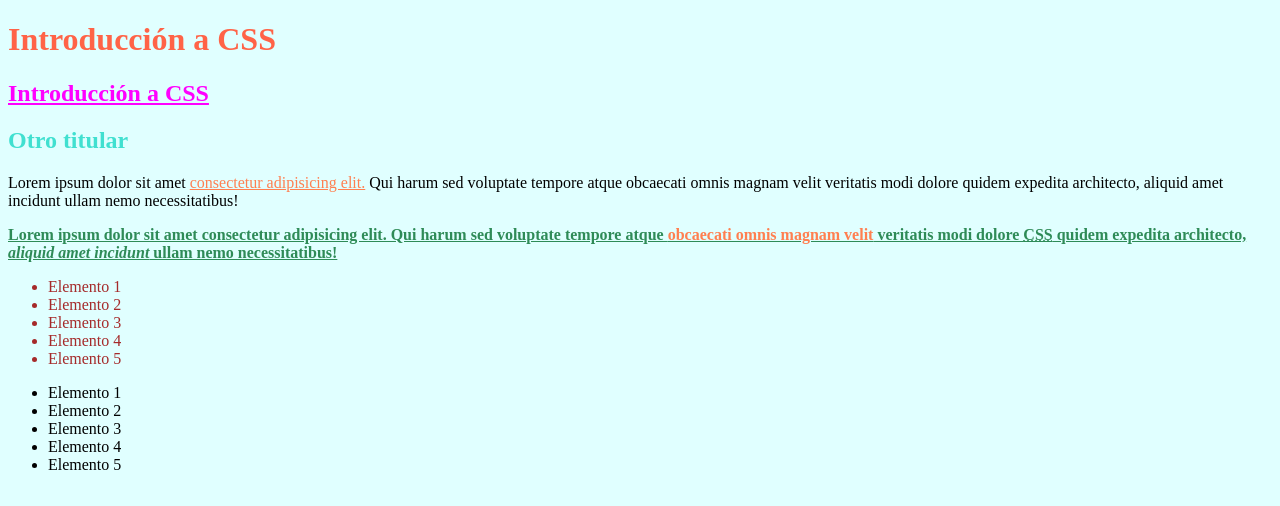
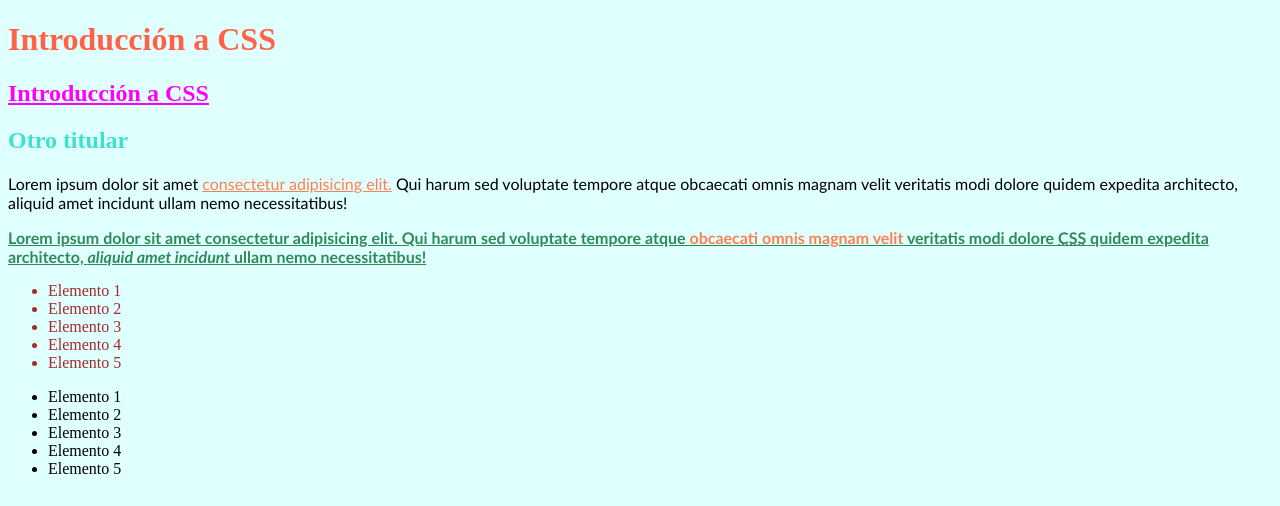
Before and after one commit to codelando/dh-node-atalaya, a Node server app: page / in a window 1280 px wide. Shown: the top 506 px of the page. Run offline with Node 20, Linux system fonts and the light colour scheme.

Commit message:
HTML + CSS - Clase 3 - Agregando Estilos

```diff
--- a/m4-html-css/c3-agregando-estilos/into-a-css/public/css/styles.css
+++ b/m4-html-css/c3-agregando-estilos/into-a-css/public/css/styles.css
@@ -1,5 +1,12 @@
 body {
     background-color: lightcyan;
+}
+
+
+p {
+    /* La propiedad font va intentar cargar cada fuente, y va a dejar la primera que exista */
+    /* serif y sans-serif son grupos de fuentes osea que se usará cualquiera que coincida */
+    font-family: 'Trebuchet MS', 'Lucida Sans Unicode', 'Lucida Grande', 'Lucida Sans', Arial, sans-serif;
 }
 
 #secondary-title {
```
